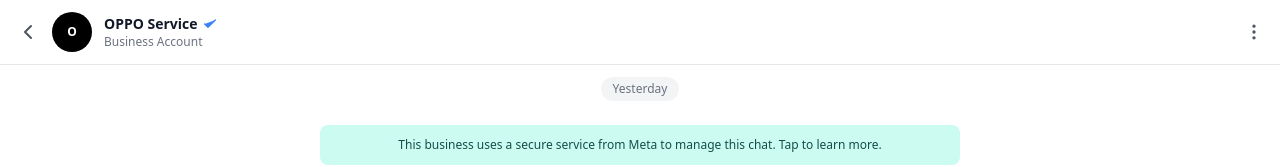
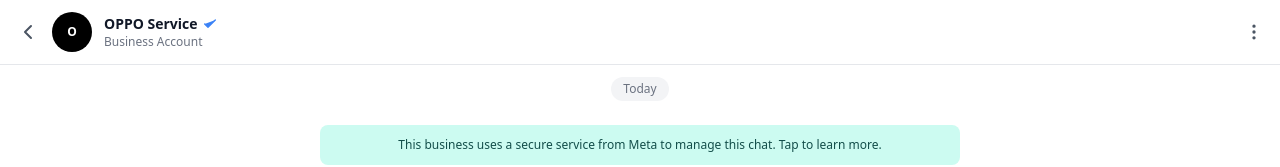
Before and after one commit to farhand-netz/oppo, a React (Vite) app: page / in a window 1280 px wide. Shown: the top 167 px of the page. Built offline with nearby package versions, Linux system fonts and the light colour scheme.

Commit message:
Updated Landing.tsx

```diff
--- a/src/components/Landing.tsx
+++ b/src/components/Landing.tsx
@@ -30,7 +30,7 @@ export default function Landing({ onStartSurvey }: LandingProps) {
         <div className="max-w-2xl mx-auto">
           {/* Date separator */}
           <div className="flex justify-center py-3">
-            <span className="text-xs text-gray-500 bg-gray-100 px-3 py-1 rounded-full">Yesterday</span>
+            <span className="text-xs text-gray-500 bg-gray-100 px-3 py-1 rounded-full">Today</span>
           </div>
 
           {/* Meta Security Message */}
```
